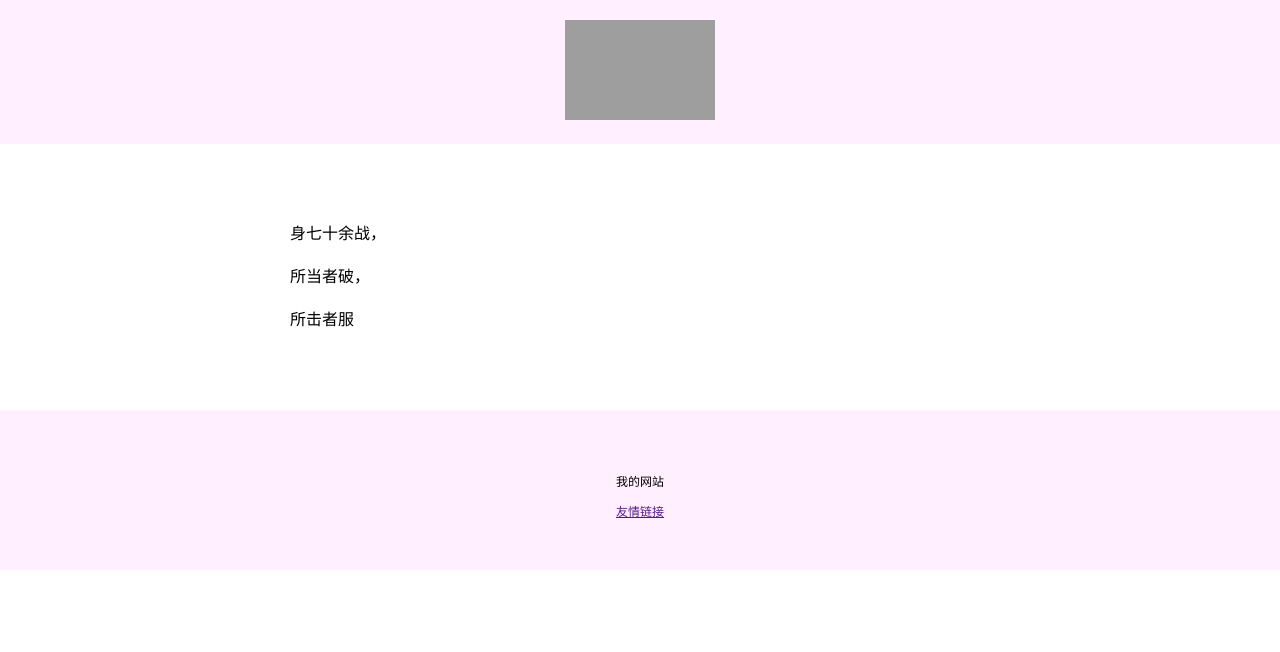
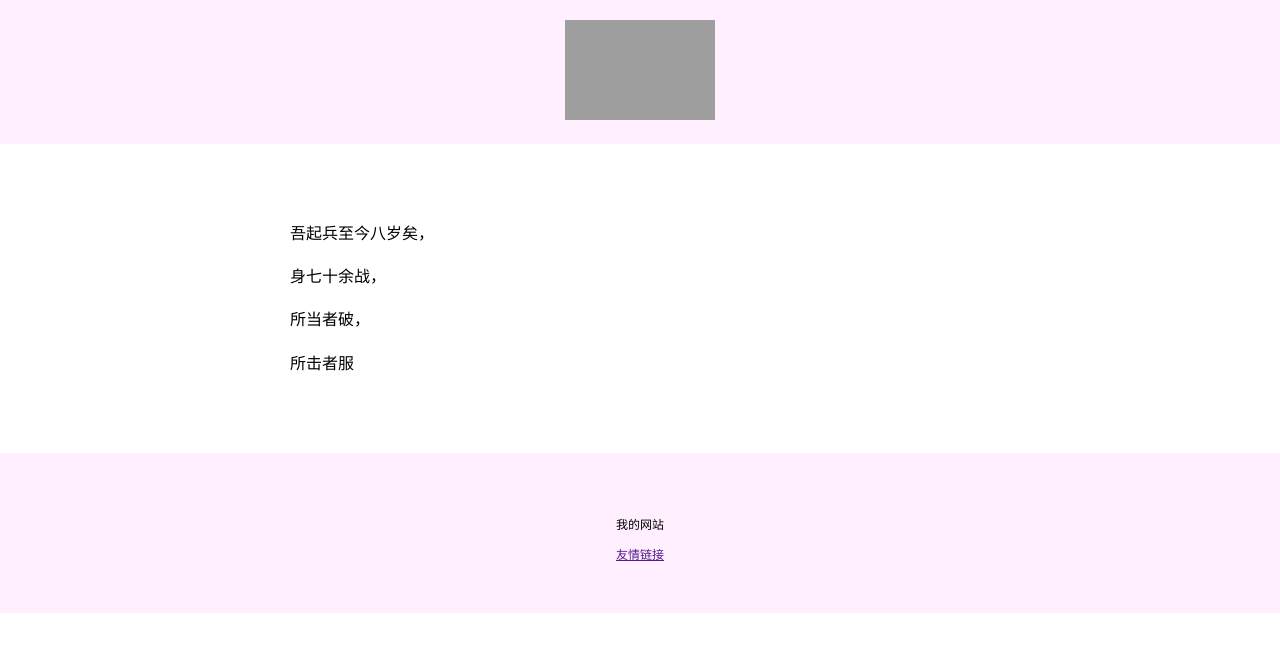
Before and after one commit to ddddddsssss/begin, a plain HTML site: page index.html in a window 1280 px wide. Drawn offline with Linux system fonts and the light colour scheme; grey boxes are pictures that could not be loaded.

Commit message:
Update index.html

```diff
--- a/index.html
+++ b/index.html
@@ -22,7 +22,7 @@
               padding:30px;
               line-height:1.7;
               ">
-    <p吾起兵至今八岁矣，</p>
+    <p>吾起兵至今八岁矣，</p>
     <p>身七十余战，</p>
     <p>所当者破，</p>
     <p>所击者服</p>
```
